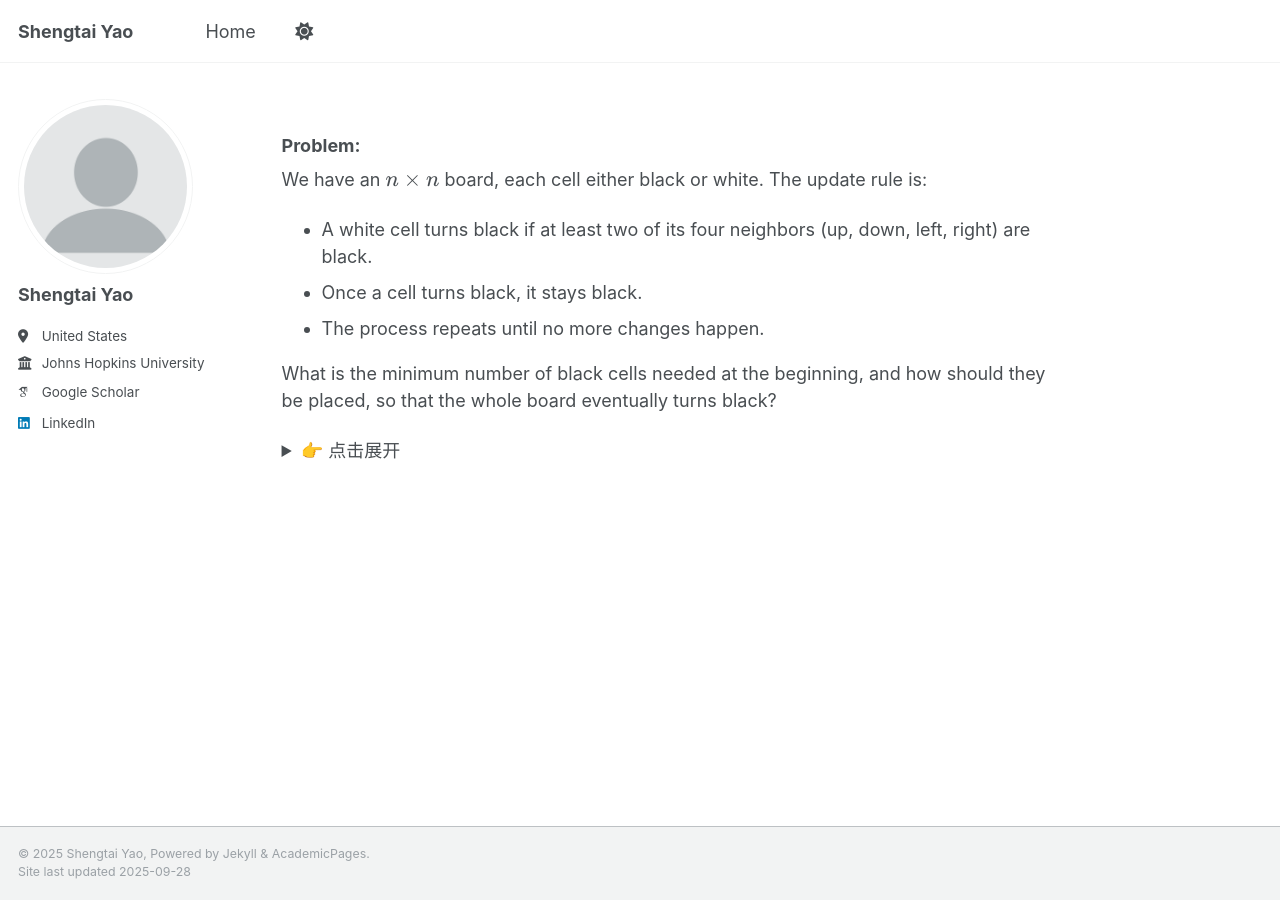
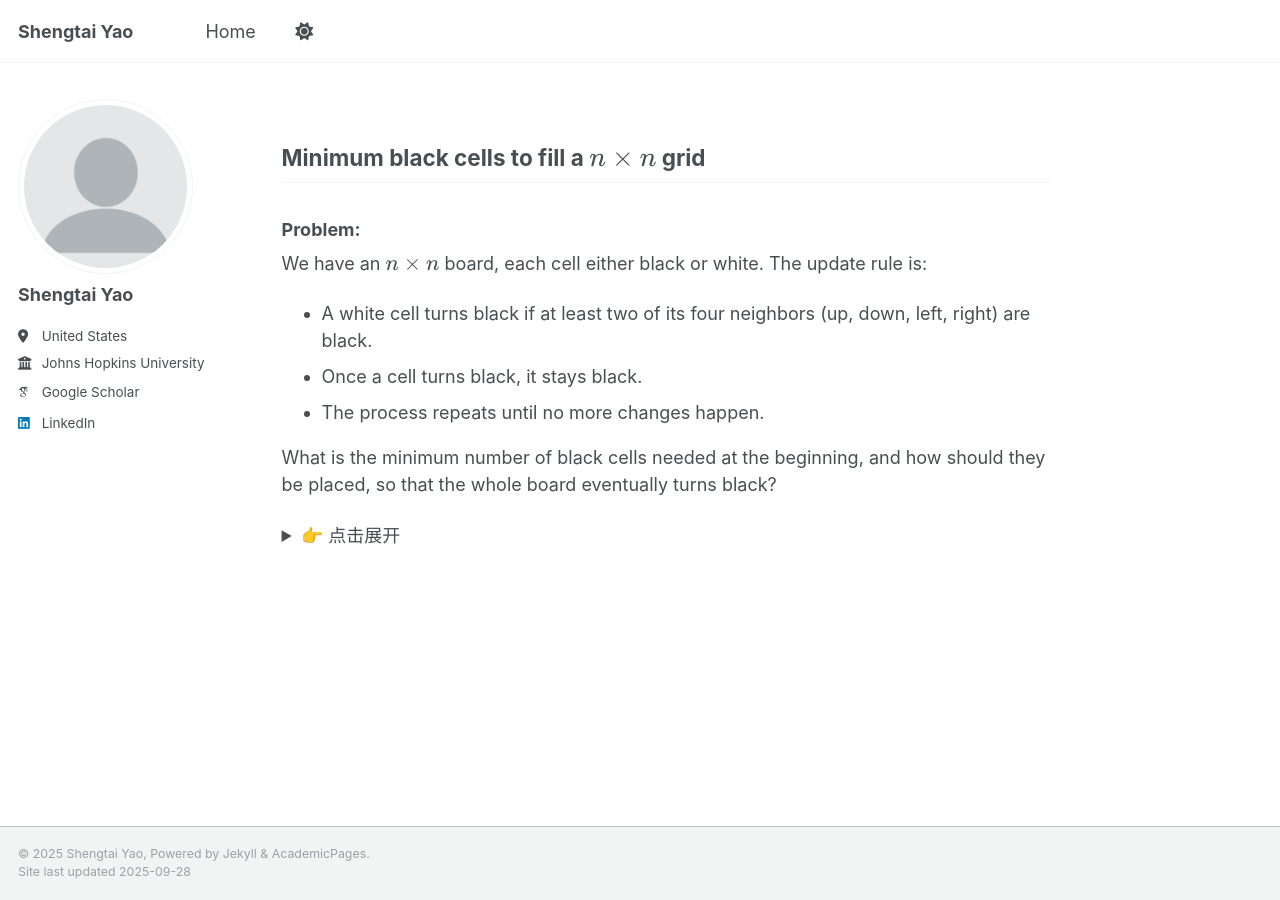
Before and after one commit to Yaoshengtai/Yaoshengtai.github.io, a Jekyll site: the page built from blog/minimum_black_cells.md, in a window 1280 px wide. Built offline with Jekyll 4.4.1, drawn with Linux system fonts in a browser that asks for light colours; some web fonts are replaced; our own code applies the rules of GitHub Pages for plain Markdown files; some of the changed lines change nothing that is shown.

Commit message:
Update minimum_black_cells.md

```diff
--- a/blog/minimum_black_cells.md
+++ b/blog/minimum_black_cells.md
@@ -1,8 +1,10 @@
 ---
 author_profile: true
-layout: archive
-title:"Minimum black cells to fill a \\( n \times n \\) grid"
+layout: single
+
 ---
+
+## Minimum black cells to fill a \\( n \times n \\) grid
 
 ### Problem:
 We have an \\( n \times n \\) board, each cell either black or white. The update rule is:
```
